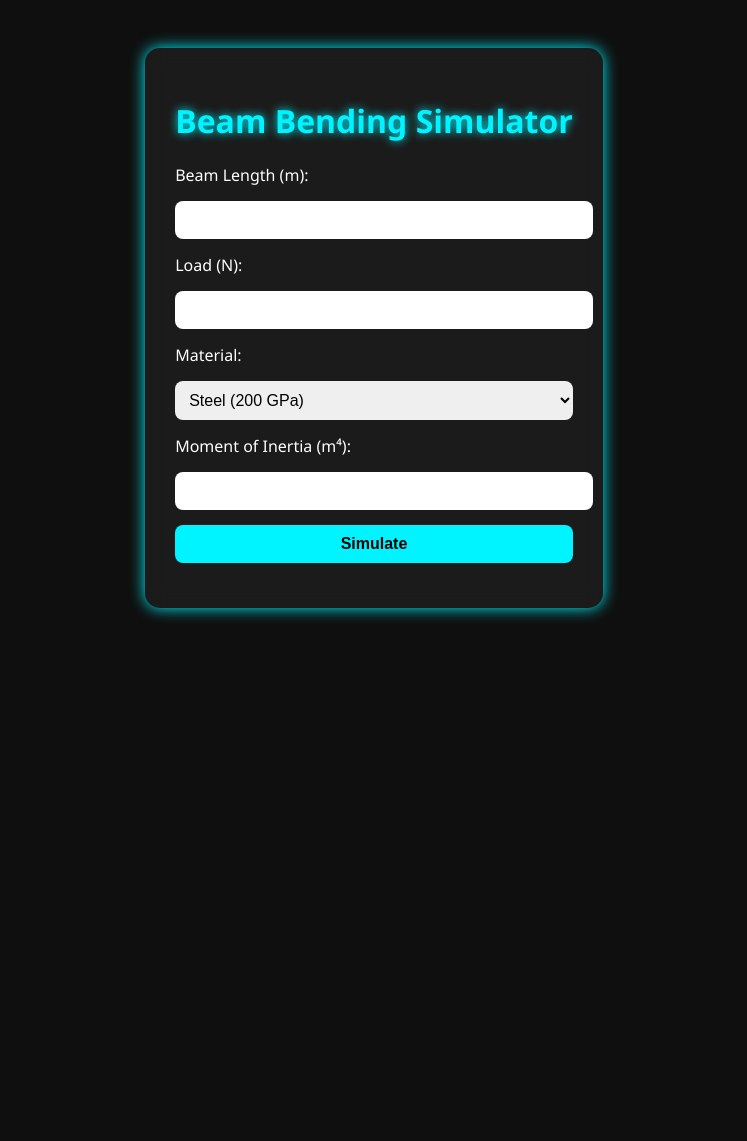
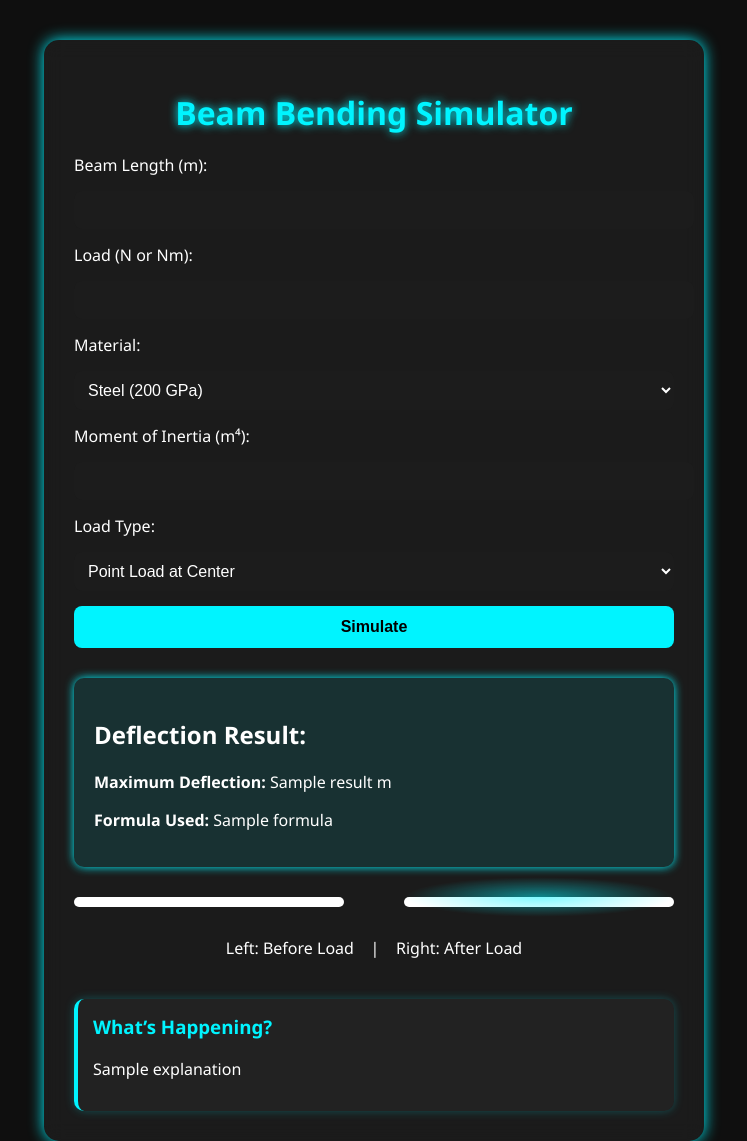
Before and after one commit to dmekhael/beam-web-simulator, a Flask app: template beam_web_simulator/templates/index.html in a window 1280 px wide. Shown: the whole page, without its empty margins (266-1013 px from the left). Before the commit the page ends 620 px from the top, so only its background shows below. Run offline with Flask 3, Linux system fonts and the light colour scheme; the template is opened without the code that fills it: most values are stand-ins (such as "Sample title", 1, 10 or a date in 2020).

Commit message:
Final update: added beam visuals, load types, and explanations

```diff
--- a/app.py
+++ b/app.py
@@ -10,35 +10,52 @@ app = Flask(__name__)
 @app.route("/", methods=["GET", "POST"])
 def index():
     graph_url = None
+    explanation = None
+    selected_load = "point"  # default
+
     if request.method == "POST":
         length = float(request.form["length"])
         load = float(request.form["load"])
         E = float(request.form["E"])
         I = float(request.form["I"])
+        load_type = request.form["load_type"]
+        selected_load = load_type
 
-        beam = Beam(length, load, E, I)
-        x = np.linspace(0, length, 100)
-        y = beam.deflection(x)
+        x = np.linspace(0, length, 500)
 
-        # Save to static/
+        # Deflection logic
+        if load_type == "point":
+            y = (load * x * (length**3 - 2*length*x**2 + x**3)) / (6 * E * I * length)
+            explanation = "This is the deflection of a simply supported beam with a center point load."
+        elif load_type == "uniform":
+            y = (5 * load * x**4) / (384 * E * I)
+            explanation = "This is a beam under a uniformly distributed load."
+        elif load_type == "moment":
+            y = (load * x**2) / (2 * E * I)
+            explanation = "This simulates a beam with a moment applied at one end."
+        else:
+            y = np.zeros_like(x)
+            explanation = "Invalid load type."
+
+        # Save graph
         if not os.path.exists("static"):
             os.makedirs("static")
 
         filename = f"static/{uuid.uuid4().hex}.png"
         plt.figure()
-        plt.plot(x, y, label="Deflection Curve", color="#00f")
-        plt.xlabel("Length (m)")
+        plt.plot(x, y, color="#00f", label="Deflection")
+        plt.plot(x, np.zeros_like(x), 'k--', label="Original Beam")
+        plt.xlabel("Beam Length (m)")
         plt.ylabel("Deflection (m)")
-        plt.title("Beam Deflection")
+        plt.title("Beam Deflection Curve")
+        plt.legend()
         plt.grid(True)
-        plt.legend()
         plt.savefig(filename)
         plt.close()
 
-        # For use in <img src="{{ graph_url }}">
         graph_url = filename.replace("static/", "")
 
-    return render_template("index.html", graph_url=graph_url)
+    return render_template("index.html", graph_url=graph_url, explanation=explanation, selected_load=selected_load)
 
 if __name__ == "__main__":
     app.run(debug=True)
--- a/requirements.txt
+++ b/requirements.txt
@@ -1,3 +1,4 @@
 flask
 gunicorn
 matplotlib
+numpy
--- a/static/style.css
+++ b/static/style.css
@@ -5,6 +5,7 @@ body {
     display: flex;
     justify-content: center;
     padding-top: 40px;
+    margin: 0;
 }
 
 .container {
@@ -13,11 +14,15 @@ body {
     border-radius: 15px;
     backdrop-filter: blur(10px);
     box-shadow: 0 0 15px #00f4ff;
+    width: 90%;
+    max-width: 600px;
 }
 
 h1 {
     color: #00f4ff;
     text-shadow: 0 0 10px #00f4ff;
+    text-align: center;
+    margin-bottom: 20px;
 }
 
 label, input, select, button {
@@ -31,6 +36,8 @@ input, select {
     padding: 10px;
     border: none;
     border-radius: 8px;
+    background: #1c1c1c;
+    color: white;
 }
 
 button {
@@ -38,7 +45,7 @@ button {
     color: black;
     font-weight: bold;
     border: none;
-    padding: 10px;
+    padding: 12px;
     border-radius: 8px;
     cursor: pointer;
     transition: 0.2s;
@@ -47,3 +54,51 @@ button {
 button:hover {
     background: #00bcd4;
 }
+
+.output {
+    margin-top: 30px;
+    background: rgba(0, 244, 255, 0.1);
+    padding: 20px;
+    border-radius: 10px;
+    box-shadow: 0 0 10px #00f4ff;
+}
+
+#beam-diagram {
+    display: flex;
+    justify-content: space-between;
+    margin: 30px 0;
+}
+
+.beam {
+    height: 10px;
+    width: 45%;
+    background-color: white;
+    border-radius: 5px;
+    position: relative;
+}
+
+.beam.deflected::after {
+    content: '';
+    position: absolute;
+    top: -20px;
+    left: 0;
+    width: 100%;
+    height: 40px;
+    background: radial-gradient(ellipse at center, #00f4ff 0%, transparent 70%);
+    border-radius: 50%;
+    opacity: 0.5;
+}
+
+.info-section {
+    background: rgba(255, 255, 255, 0.03);
+    padding: 15px;
+    border-left: 4px solid #00f4ff;
+    margin-top: 30px;
+    border-radius: 10px;
+    box-shadow: 0 0 10px #00f4ff40;
+}
+
+.info-section h3 {
+    margin-top: 0;
+    color: #00f4ff;
+}
--- a/templates/index.html
+++ b/templates/index.html
@@ -12,7 +12,7 @@
             <label>Beam Length (m):</label>
             <input type="number" name="length" step="any" required>
 
-            <label>Load (N):</label>
+            <label>Load (N or Nm):</label>
             <input type="number" name="load" step="any" required>
 
             <label>Material:</label>
@@ -25,13 +25,42 @@
             <label>Moment of Inertia (m⁴):</label>
             <input type="number" name="I" step="any" required>
 
+            <label>Load Type:</label>
+            <select name="load_type" required>
+                <option value="point" {% if selected_load == "point" %}selected{% endif %}>Point Load at Center</option>
+                <option value="uniform" {% if selected_load == "uniform" %}selected{% endif %}>Uniformly Distributed Load</option>
+                <option value="moment" {% if selected_load == "moment" %}selected{% endif %}>Cantilever with End Moment</option>
+            </select>
+
             <button type="submit">Simulate</button>
         </form>
 
+        {% if result %}
+        <div class="output">
+            <h2>Deflection Result:</h2>
+            <p><strong>Maximum Deflection:</strong> {{ result }} m</p>
+            <p><strong>Formula Used:</strong> {{ formula }}</p>
+        </div>
+
+        <div id="beam-diagram">
+            <div class="beam"></div>
+            <div class="beam deflected"></div>
+        </div>
+        <p style="text-align:center;">Left: Before Load &nbsp;&nbsp; | &nbsp;&nbsp; Right: After Load</p>
+        {% endif %}
+
         {% if graph_url %}
-            <div style="margin-top: 30px; text-align: center;">
-                <img src="{{ url_for('static', filename=graph_url) }}" alt="Deflection Graph" style="max-width: 100%; border-radius: 10px; box-shadow: 0 0 20px cyan;">
-            </div>
+        <div style="margin-top: 30px; text-align: center;">
+            <img src="{{ url_for('static', filename=graph_url) }}" alt="Deflection Graph"
+                 style="max-width: 100%; border-radius: 10px; box-shadow: 0 0 20px cyan;">
+        </div>
+        {% endif %}
+
+        {% if explanation %}
+        <div class="info-section" style="margin-top: 40px;">
+            <h3>What’s Happening?</h3>
+            <p>{{ explanation }}</p>
+        </div>
         {% endif %}
     </div>
 </body>
```
